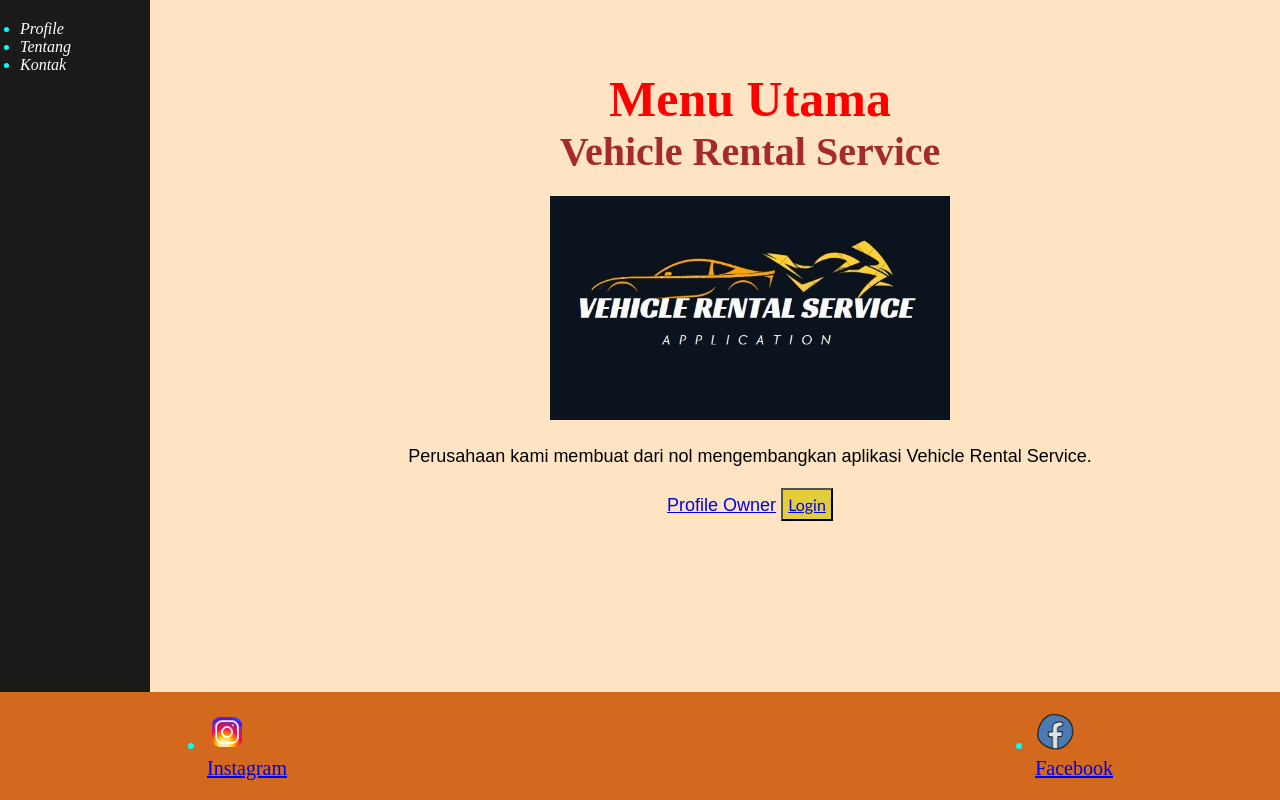
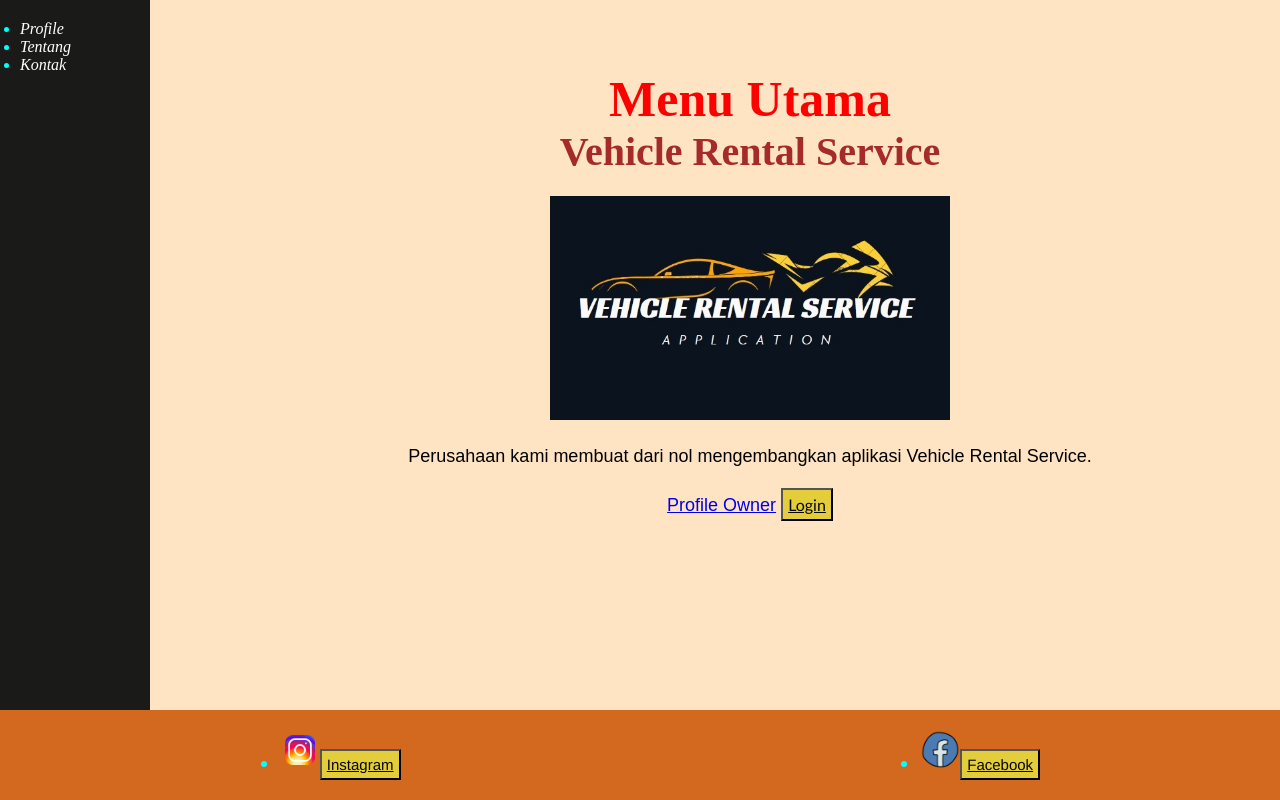
Before and after one commit to AhmadBalya/Kelompok-3-MI2022C-VRS-Website, a PHP site: page / in a window 1280 px wide. Run offline with PHP 8.4, Linux system fonts and the light colour scheme.

Commit message:
update desain footer button

```diff
--- a/assets/CSS/Style.css
+++ b/assets/CSS/Style.css
@@ -116,3 +116,22 @@ body {
         margin-left: 0;
     }
 }
+
+/* Button styles */
+footer button {
+    background-color: #e3cd3a;
+    color: rgb(160, 79, 79) ;
+    padding: 5px 5px;
+    font-size: 15px;
+    font-family:'Franklin Gothic Medium', 'Arial Narrow', Arial, sans-serif;
+
+    }
+
+    button a {
+        color: #070707;
+        text-decoration:underline;
+    }
+
+    button:hover {
+        background-color: #1494ea;
+    }
--- a/index.html
+++ b/index.html
@@ -38,10 +38,10 @@
         <footer>
           <ul>
             <li>
-              <img src="./assets/gambar/icons8-instagram-48.png" alt="" /><a href="https://www.instagram.com/haulaabdi/"> <p>Instagram</p>
+              <img src="./assets/gambar/icons8-instagram-48.png" alt="" /><button><a href="https://www.instagram.com/haulaabdi/"><p>Instagram</p></a></button>
             </li>
             <li>
-              <img src="./assets/gambar/icons8-facebook-48.png" alt="" /><a href="https://www.facebook.com/ahmad.balya.diwanullatif/"><p>Facebook</p></a>
+              <img src="./assets/gambar/icons8-facebook-48.png" alt="" /><button><a href="https://www.facebook.com/ahmad.balya.diwanullatif/"><p>Facebook</p></a>
             </li>
           </ul>
         </footer>
```
